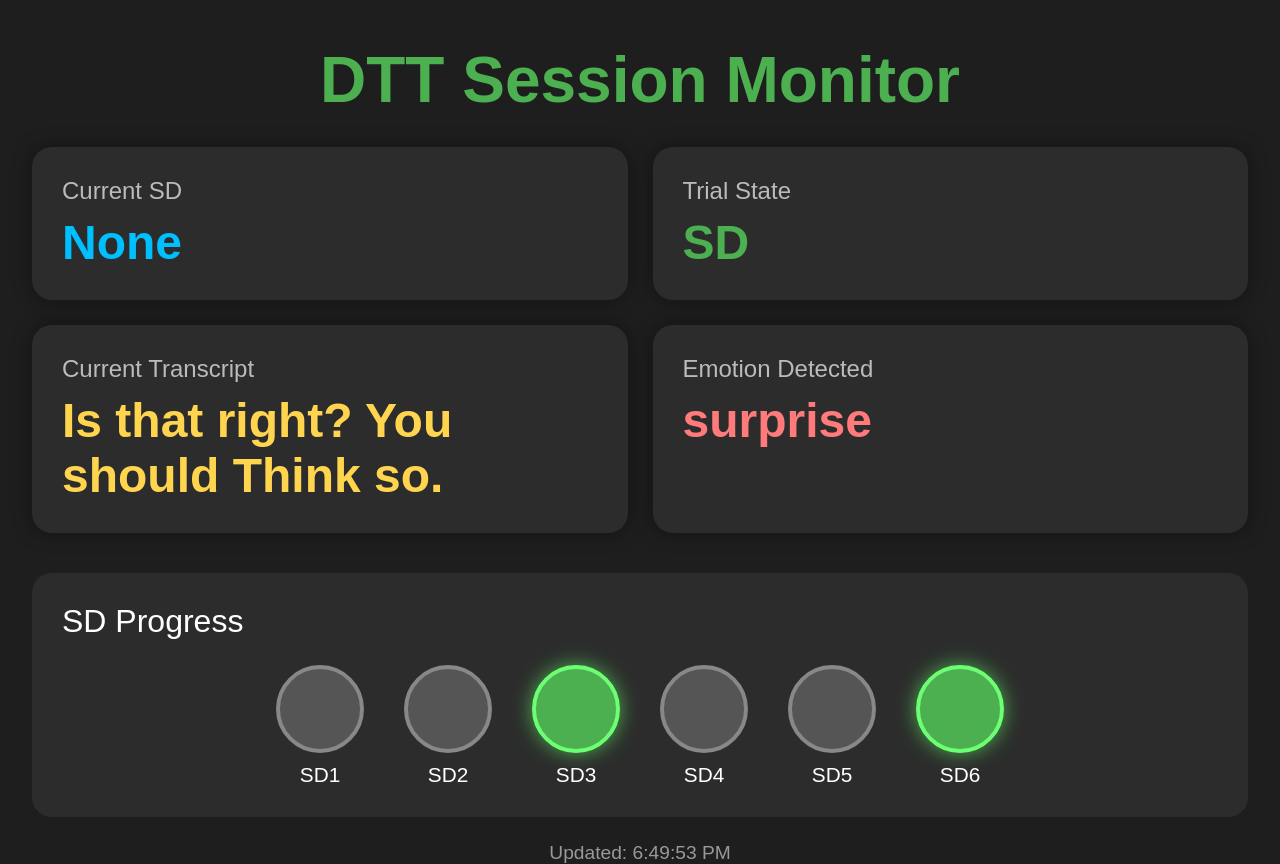
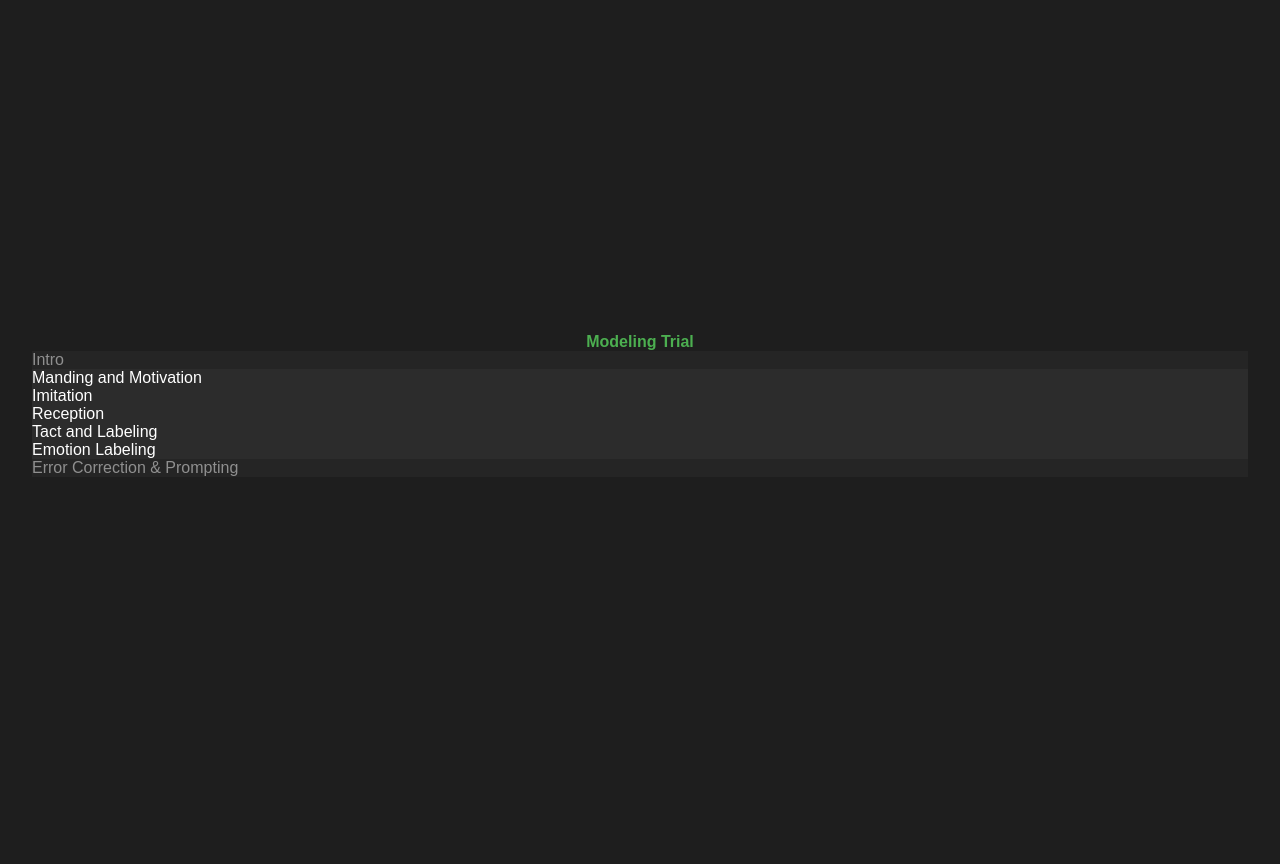
Before and after one commit to Intelligent-Robotics-Lab/bst-study, a Flask app: page / in a window 1280 px wide. After the commit the page ends 476 px from the top, so only its background shows below. Run offline with Flask 3, Linux system fonts and the light colour scheme.

Commit message:
Updated HTML

```diff
--- a/data/monitor_state.json
+++ b/data/monitor_state.json
@@ -1,8 +1,8 @@
 {
   "trial_sd": null,
   "trial_state": "SD",
-  "screen": "rehearsal",
-  "current_phase": 2,
+  "screen": "modeling",
+  "current_phase": 5,
   "transcript": "Is that right? You should Think so.",
   "emotion": "surprise",
   "completed_sds": [
--- a/logic/modeling.py
+++ b/logic/modeling.py
@@ -3,11 +3,13 @@ from logic.base_interaction import BaseInteraction
 from logic.monitor import update_monitor
 
 SECTION_TO_PHASE = {
+    "intro": 0,
     "manding": 1,
     "imitative": 2,
     "receptive": 3,
     "tacting": 4,
-    "emotion": 5
+    "emotion": 5,
+    "error_correction": 6
 }
 
 
--- a/templates/index.html
+++ b/templates/index.html
@@ -4,13 +4,33 @@
     <title>DTT Monitor</title>
 
     <style>
+
+        :root {
+
+            /*
+            * Main scaling variable.
+            *
+            * Increase 1.0 -> 1.25 or 1.5 for larger TVs.
+            * Decrease to 0.8 for smaller displays.
+            */
+
+            --scale: min(
+                1,
+                calc(100vw / 1920),
+                calc(100vh / 1080)
+            );
+        }
+
         body {
             margin: 0;
             padding: 0;
             background: #1e1e1e;
             color: white;
             font-family: Arial, sans-serif;
-            min-height: 100vh;
+
+            width: 100vw;
+            height: 100vh;
+            overflow: hidden;
 
             display: flex;
             justify-content: center;
@@ -19,37 +39,38 @@
 
         .container {
             width: 95%;
-            max-width: 1600px;
+            max-width: calc(1600px * var(--scale));
         }
 
         h1 {
             text-align: center;
-            font-size: 4rem;
+            font-size: calc(4rem * var(--scale));
             color: #4CAF50;
-            margin-bottom: 30px;
+            margin-bottom: calc(30px * var(--scale));
         }
 
         .grid {
             display: grid;
             grid-template-columns: 1fr 1fr;
-            gap: 25px;
+            gap: calc(25px * var(--scale));
         }
 
         .card {
             background: #2c2c2c;
-            border-radius: 20px;
-            padding: 30px;
-            box-shadow: 0 0 20px rgba(0,0,0,0.4);
+            border-radius: calc(20px * var(--scale));
+            padding: calc(30px * var(--scale));
+            box-shadow: 0 0 calc(20px * var(--scale))
+                rgba(0,0,0,0.4);
         }
 
         .label {
-            font-size: 1.5rem;
+            font-size: calc(1.5rem * var(--scale));
             color: #bbbbbb;
-            margin-bottom: 10px;
+            margin-bottom: calc(10px * var(--scale));
         }
 
         .value {
-            font-size: 3rem;
+            font-size: calc(3rem * var(--scale));
             font-weight: bold;
             word-wrap: break-word;
         }
@@ -71,21 +92,21 @@
         }
 
         .progress-section {
-            margin-top: 40px;
+            margin-top: calc(40px * var(--scale));
             background: #2c2c2c;
-            border-radius: 20px;
-            padding: 30px;
+            border-radius: calc(20px * var(--scale));
+            padding: calc(30px * var(--scale));
         }
 
         .progress-title {
-            font-size: 2rem;
-            margin-bottom: 25px;
+            font-size: calc(2rem * var(--scale));
+            margin-bottom: calc(25px * var(--scale));
         }
 
         .circles {
             display: flex;
             justify-content: center;
-            gap: 40px;
+            gap: calc(40px * var(--scale));
             flex-wrap: wrap;
         }
 
@@ -96,30 +117,35 @@
         }
 
         .circle {
-            width: 80px;
-            height: 80px;
+            width: calc(80px * var(--scale));
+            height: calc(80px * var(--scale));
+
             border-radius: 50%;
             background: #555;
-            border: 4px solid #888;
+
+            border: calc(4px * var(--scale))
+                solid #888;
+
             transition: 0.3s;
         }
 
         .circle.completed {
             background: #4CAF50;
             border-color: #6cff73;
-            box-shadow: 0 0 20px #4CAF50;
+            box-shadow: 0 0 calc(20px * var(--scale))
+                #4CAF50;
         }
 
         .circle-label {
-            margin-top: 10px;
-            font-size: 1.3rem;
+            margin-top: calc(10px * var(--scale));
+            font-size: calc(1.3rem * var(--scale));
         }
 
         .timestamp {
             text-align: center;
-            margin-top: 25px;
+            margin-top: calc(25px * var(--scale));
             color: #999;
-            font-size: 1.2rem;
+            font-size: calc(1.2rem * var(--scale));
         }
 
         /* Multi-screen support */
@@ -135,34 +161,47 @@
         .phase-list {
             display: flex;
             flex-direction: column;
-            gap: 20px;
-            max-width: 1000px;
+            gap: calc(20px * var(--scale));
+
+            max-width: calc(1000px * var(--scale));
+
             margin: 0 auto;
         }
 
         .phase {
             display: flex;
             align-items: center;
-            gap: 20px;
+
+            gap: calc(20px * var(--scale));
+
             background: #2c2c2c;
-            padding: 25px;
-            border-radius: 15px;
-            font-size: 2rem;
+
+            padding: calc(25px * var(--scale));
+
+            border-radius: calc(15px * var(--scale));
+
+            font-size: calc(2rem * var(--scale));
+
             transition: 0.3s;
         }
 
         .phase-circle {
-            width: 40px;
-            height: 40px;
+            width: calc(40px * var(--scale));
+            height: calc(40px * var(--scale));
+
             border-radius: 50%;
-            border: 3px solid #888;
+
+            border: calc(3px * var(--scale))
+                solid #888;
+
             background: #555;
         }
 
         .phase.completed .phase-circle {
             background: #4CAF50;
             border-color: #6cff73;
-            box-shadow: 0 0 15px #4CAF50;
+            box-shadow: 0 0 calc(15px * var(--scale))
+                #4CAF50;
         }
 
         .phase.pending {
@@ -172,6 +211,7 @@
         .phase.completed {
             opacity: 1;
         }
+
     </style>
 </head>
 
@@ -179,7 +219,7 @@
 
 <!-- MONITOR SCREEN -->
 
-<div id="rehersal" class="container screen active">
+<div id="rehearsal" class="container screen active">
 
     <h1>DTT Session Monitor</h1>
 
@@ -262,7 +302,10 @@
     <h1>Instruction Trial</h1>
 
     <div class="phase-list">
-
+        <div id="inst0" class="phase pending">
+            <div class="phase-circle"></div>
+            <div>Tutorial</div>
+        </div>
         <div id="inst1" class="phase pending">
             <div class="phase-circle"></div>
             <div>Introduction</div>
@@ -288,10 +331,6 @@
             <div>Full Process Walkthrough</div>
         </div>
 
-        <div id="inst6" class="phase pending">
-            <div class="phase-circle"></div>
-            <div>Modeling & Review</div>
-        </div>
 
     </div>
 
@@ -304,7 +343,10 @@
     <h1>Modeling Trial</h1>
 
     <div class="phase-list">
-
+        <div id="mod0" class="phase pending">
+            <div class="phase-circle"></div>
+            <div>Intro</div>
+        </div>
         <div id="mod1" class="phase pending">
             <div class="phase-circle"></div>
             <div>Manding and Motivation</div>
@@ -329,6 +371,10 @@
             <div class="phase-circle"></div>
             <div>Emotion Labeling</div>
         </div>
+        <div id="mod6" class="phase pending">
+            <div class="phase-circle"></div>
+            <div>Error Correction & Prompting</div>
+        </div>
 
     </div>
 
@@ -350,14 +396,14 @@ function showScreen(screenName) {
             .classList.add("active");
     }
     else {
-        document.getElementById("rehersal")
+        document.getElementById("rehearsal")
             .classList.add("active");
     }
 }
 
 function updateInstructionPhases(currentPhase) {
 
-    for (let i = 1; i <= 6; i++) {
+    for (let i = 0; i <= 6; i++) {
 
         const phase = document.getElementById(`inst${i}`);
 
```
Also changed, not shown: logic/instruction.py (+10 -14 lines), logic/tutorial.py (+22 -2 lines), monitor_state.json (deleted, +0 -11 lines).
